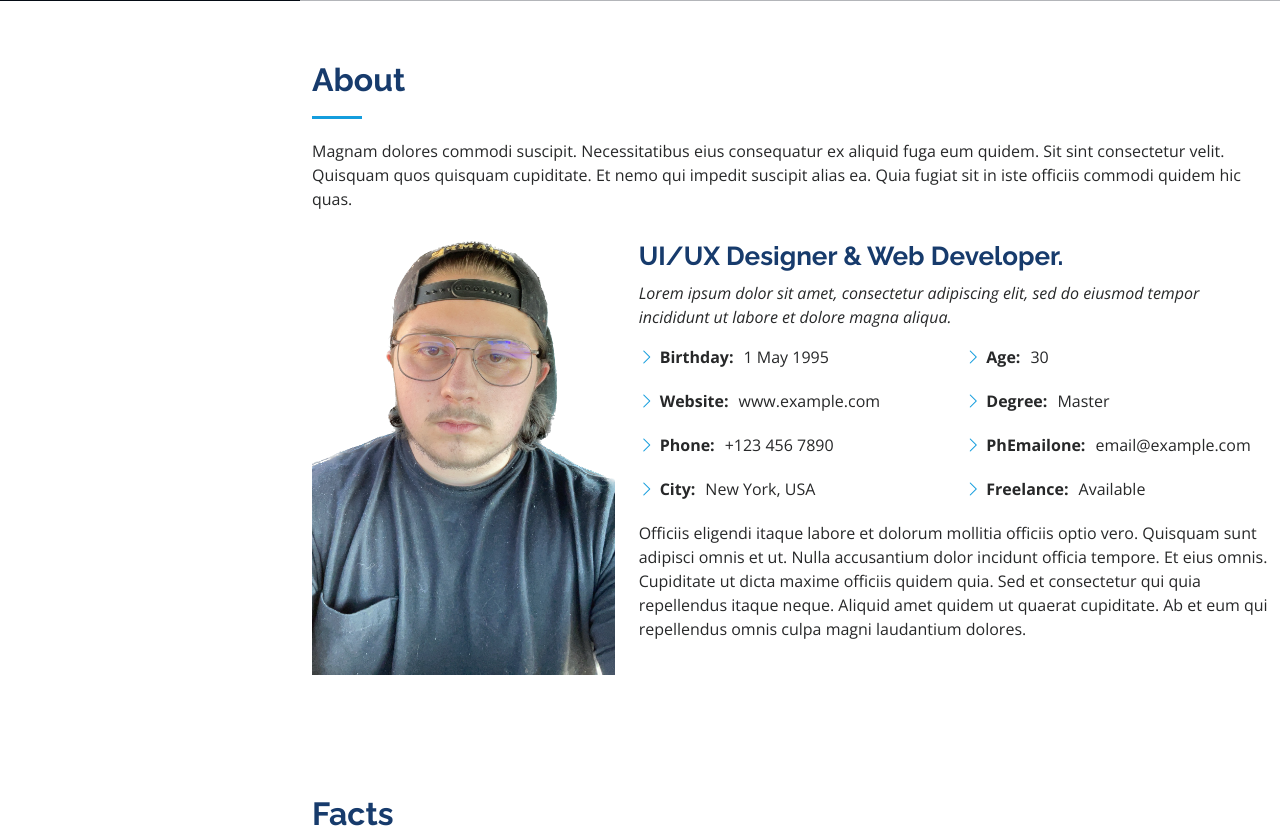
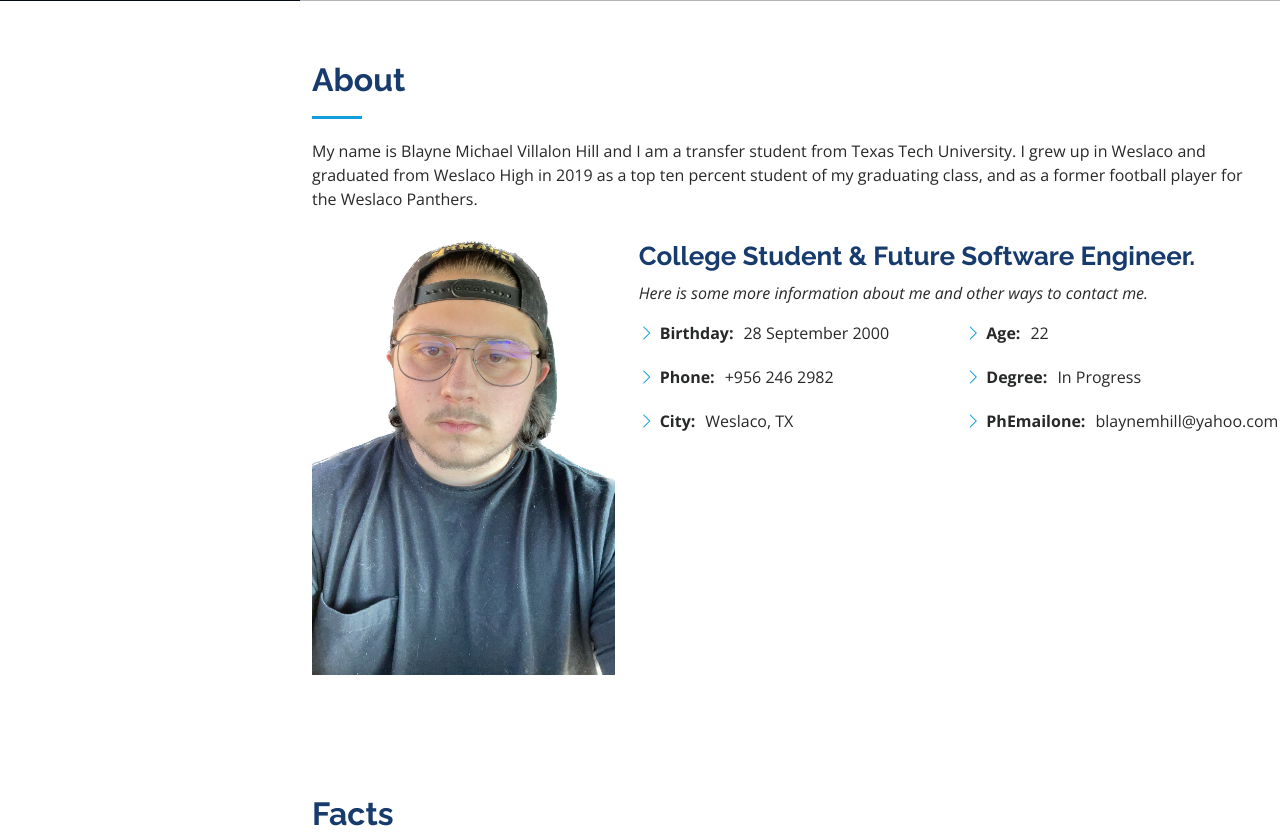
Before and after one commit to Bmhill0928/My-Resume, a Flask app: page / in a window 1280 px wide. Shown: the part 799-1637 px from the top of the page. Run offline with Flask 2, Linux system fonts and the light colour scheme; some libraries are stand-ins or nearby versions.

Commit message:
Finish information on about page

```diff
--- a/templates/index.html
+++ b/templates/index.html
@@ -85,7 +85,7 @@
 
         <div class="section-title">
           <h2>About</h2>
-          <p>Magnam dolores commodi suscipit. Necessitatibus eius consequatur ex aliquid fuga eum quidem. Sit sint consectetur velit. Quisquam quos quisquam cupiditate. Et nemo qui impedit suscipit alias ea. Quia fugiat sit in iste officiis commodi quidem hic quas.</p>
+          <p>My name is Blayne Michael Villalon Hill and I am a transfer student from Texas Tech University. I grew up in Weslaco and graduated from Weslaco High in 2019 as a top ten percent student of my graduating class, and as a former football player for the Weslaco Panthers.</p>
         </div>
 
         <div class="row">
@@ -93,32 +93,30 @@
             <img src="static/img/Subject.jpg" class="img-fluid" alt="">
           </div>
           <div class="col-lg-8 pt-4 pt-lg-0 content" data-aos="fade-left">
-            <h3>UI/UX Designer &amp; Web Developer.</h3>
+            <h3>College Student &amp; Future Software Engineer.</h3>
             <p class="fst-italic">
-              Lorem ipsum dolor sit amet, consectetur adipiscing elit, sed do eiusmod tempor incididunt ut labore et dolore
-              magna aliqua.
+              Here is some more information about me and other ways to contact me.
             </p>
             <div class="row">
               <div class="col-lg-6">
                 <ul>
-                  <li><i class="bi bi-chevron-right"></i> <strong>Birthday:</strong> <span>1 May 1995</span></li>
-                  <li><i class="bi bi-chevron-right"></i> <strong>Website:</strong> <span>www.example.com</span></li>
-                  <li><i class="bi bi-chevron-right"></i> <strong>Phone:</strong> <span>+123 456 7890</span></li>
-                  <li><i class="bi bi-chevron-right"></i> <strong>City:</strong> <span>New York, USA</span></li>
+                  <li><i class="bi bi-chevron-right"></i> <strong>Birthday:</strong> <span>28 September 2000</span></li>
+                  <!-- <li><i class="bi bi-chevron-right"></i> <strong>Website:</strong> <span>www.example.com</span></li> -->
+                  <li><i class="bi bi-chevron-right"></i> <strong>Phone:</strong> <span>+956 246 2982</span></li>
+                  <li><i class="bi bi-chevron-right"></i> <strong>City:</strong> <span>Weslaco, TX</span></li>
                 </ul>
               </div>
               <div class="col-lg-6">
                 <ul>
-                  <li><i class="bi bi-chevron-right"></i> <strong>Age:</strong> <span>30</span></li>
-                  <li><i class="bi bi-chevron-right"></i> <strong>Degree:</strong> <span>Master</span></li>
-                  <li><i class="bi bi-chevron-right"></i> <strong>PhEmailone:</strong> <span>email@example.com</span></li>
-                  <li><i class="bi bi-chevron-right"></i> <strong>Freelance:</strong> <span>Available</span></li>
+                  <li><i class="bi bi-chevron-right"></i> <strong>Age:</strong> <span>22</span></li>
+                  <li><i class="bi bi-chevron-right"></i> <strong>Degree:</strong> <span>In Progress</span></li>
+                  <li><i class="bi bi-chevron-right"></i> <strong>PhEmailone:</strong> <span>blaynemhill@yahoo.com</span></li>
+                  <!-- <li><i class="bi bi-chevron-right"></i> <strong>Freelance:</strong> <span>Available</span></li> -->
                 </ul>
               </div>
             </div>
             <p>
-              Officiis eligendi itaque labore et dolorum mollitia officiis optio vero. Quisquam sunt adipisci omnis et ut. Nulla accusantium dolor incidunt officia tempore. Et eius omnis.
-              Cupiditate ut dicta maxime officiis quidem quia. Sed et consectetur qui quia repellendus itaque neque. Aliquid amet quidem ut quaerat cupiditate. Ab et eum qui repellendus omnis culpa magni laudantium dolores.
+
             </p>
           </div>
         </div>
```
